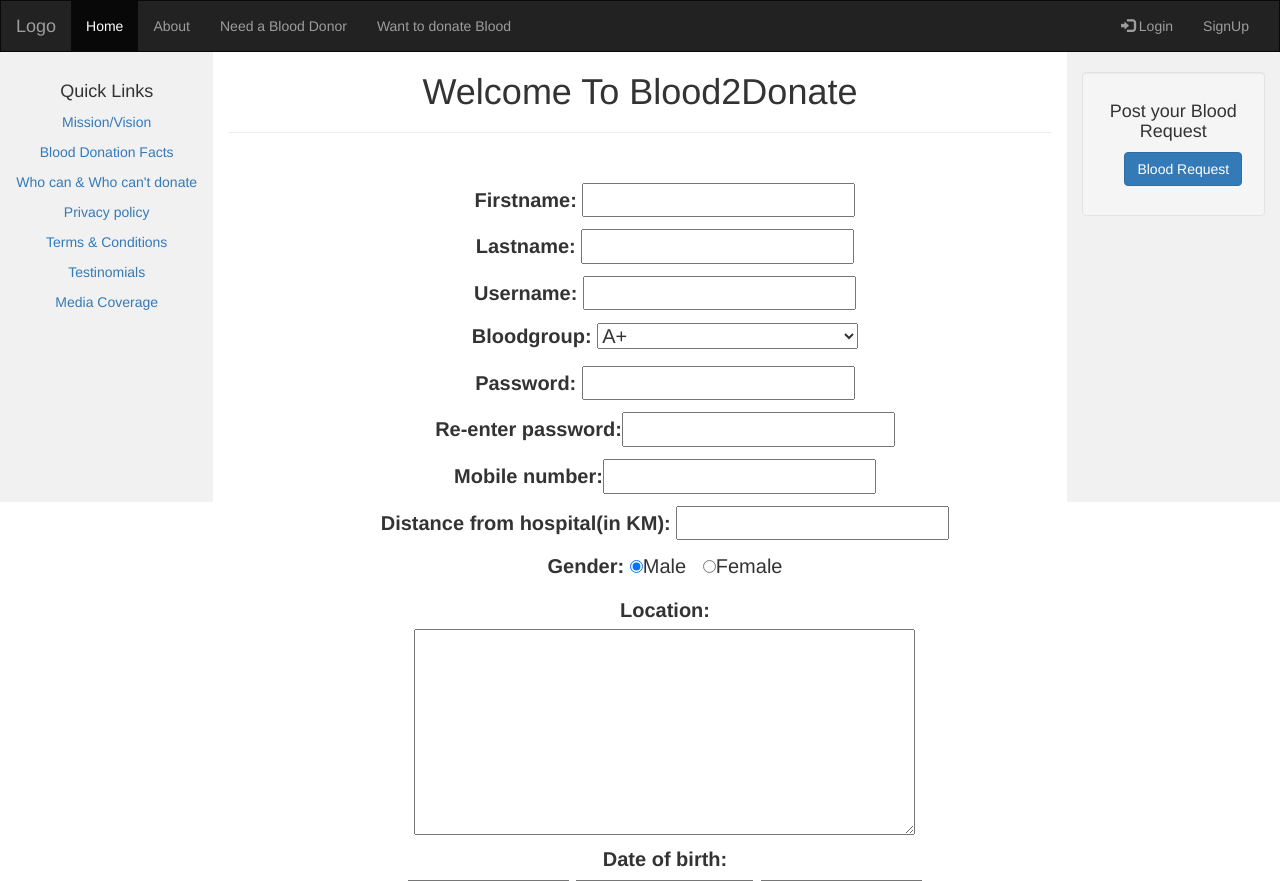
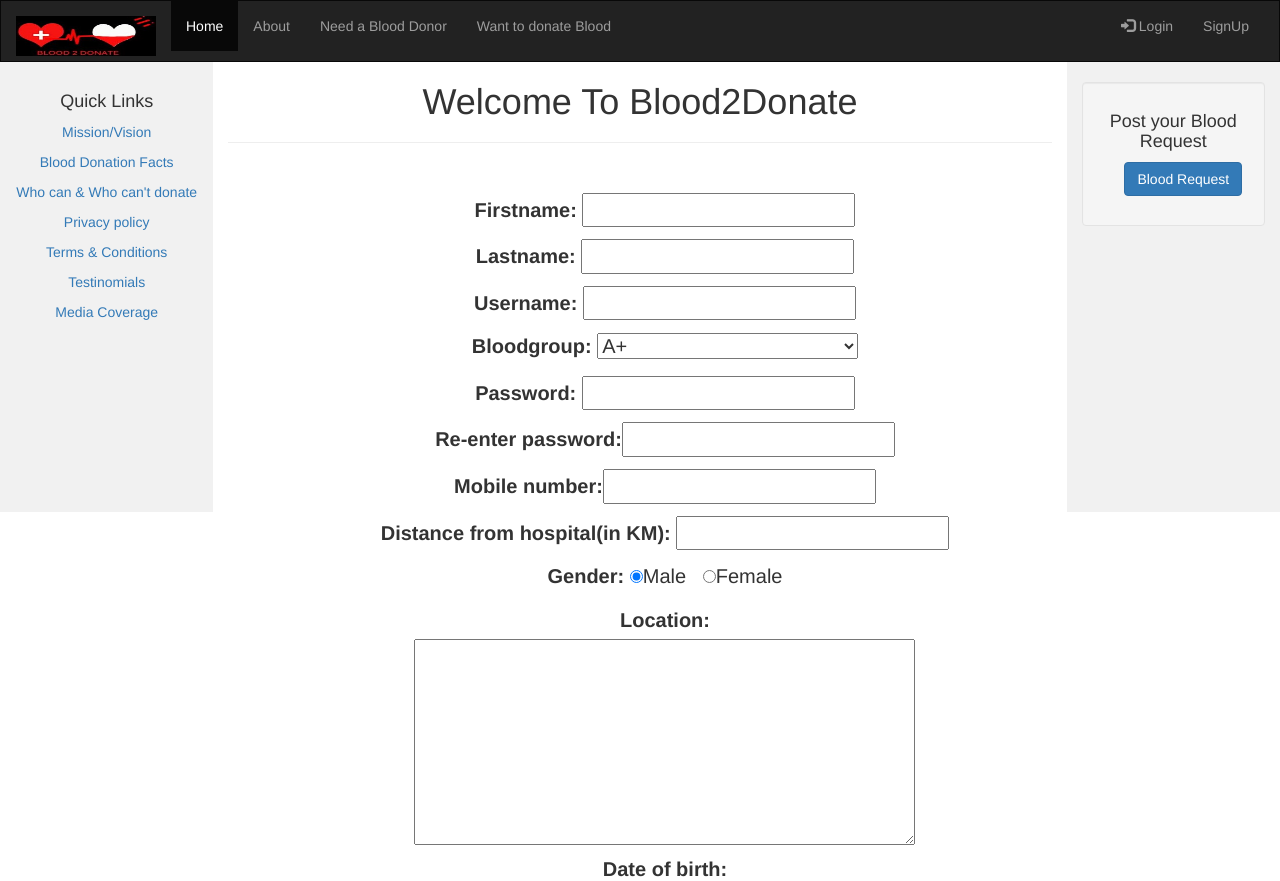
Before and after one commit to chetankumar81/Blood2Donate, a PHP site: page /register.php in a window 1280 px wide. Shown: the top 881 px of the page. Run offline with PHP 8.4, Linux system fonts and the light colour scheme.

Commit message:
updated logo and register

```diff
--- a/header.php
+++ b/header.php
@@ -34,6 +34,9 @@
       }
       .row.content {height:auto;}
     }
+	.navbar-header {
+    min-height: 60px;
+}
   </style>
 </head>
 <body>
@@ -45,7 +48,7 @@
 			<span class="icon-bar"></span>
 			<span class="icon-bar"></span>
 		  </button>
-		  <a class="navbar-brand" href="#">Logo</a>
+		  <a class="navbar-brand" href="#"><img src="logo.jpg" alt="logo" width="140" height="40"/></a>
 		</div>
 		<div class="collapse navbar-collapse" id="myNavbar">
 		  <ul class="nav navbar-nav">
--- a/register.php
+++ b/register.php
@@ -71,6 +71,7 @@ echo'Please tick the checkbox if it is okay to display your details.';
 ?>
 <div style="font-size:20px ;margin-left:50px;margin-top:50px;" >
 <form action="register.php" method="POST">
+<fieldset>
 <p><label>Firstname:</label> <input type="text" name="firstname" maxlength="40" id="a1" value="<?php if(isset($firstname)){echo $firstname;} ?>"></p>
 <p><label>Lastname:</label> <input type="text" name="lastname" maxlength="40" id="a1"  value="<?php if(isset($lastname)){echo $lastname;} ?>"></p>
 <p><label>Username:</label> <input type="text" name="username" maxlength="40" id="a1"  value="<?php if(isset($username)){echo $username;} ?>"></p>
@@ -109,6 +110,7 @@ echo'Please tick the checkbox if it is okay to display your details.';
 <p><label>Type the value you see:</label><input type="text" id="a1"  name="secure" size="6"></p>
 <p><input type="checkbox" name="checkbox" id="a1"> I authorise the website to display my telephone number so that the needy could contact me when there is an emergency.</p>
 <input type="submit" value="Register" class="btn btn-success btn-lg">
+</fieldset>
 </form>
 </div>
  <?php
```
Also changed, not shown: logo.jpg (added), logo.png (deleted).
